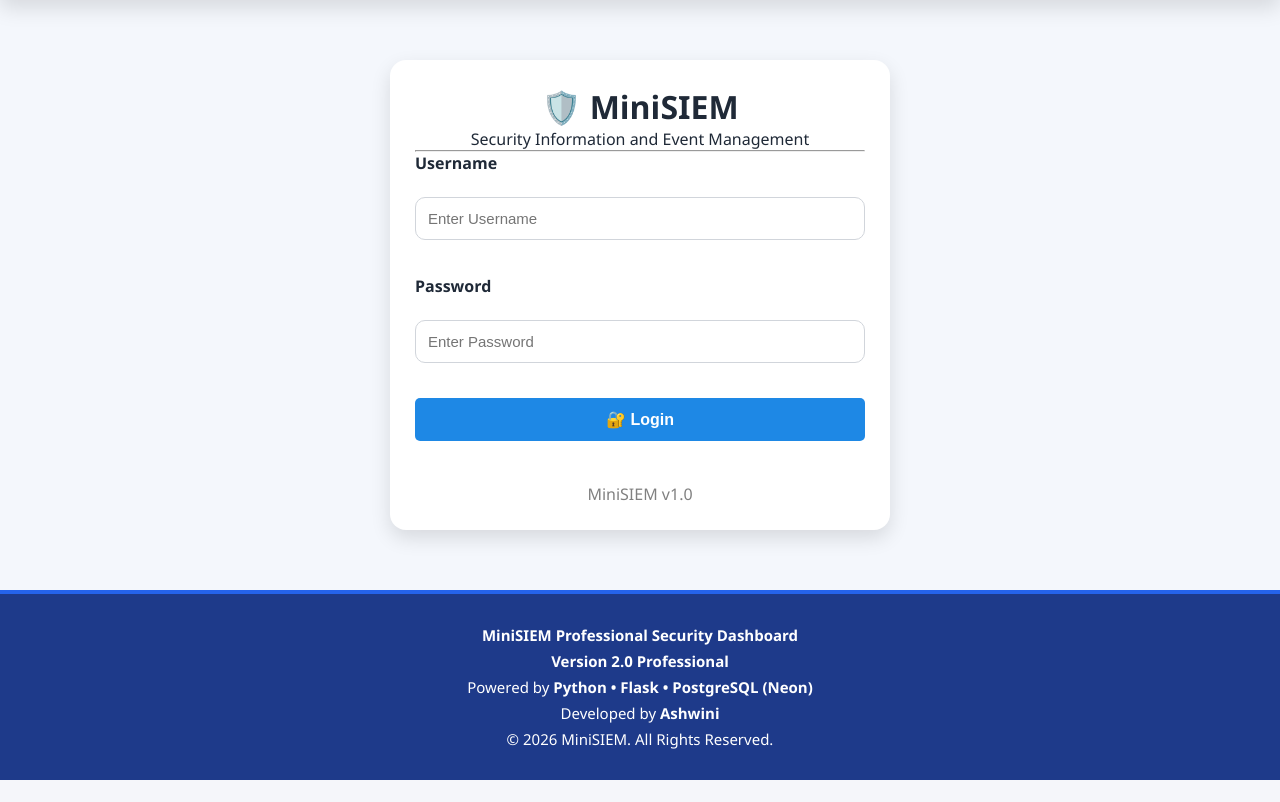
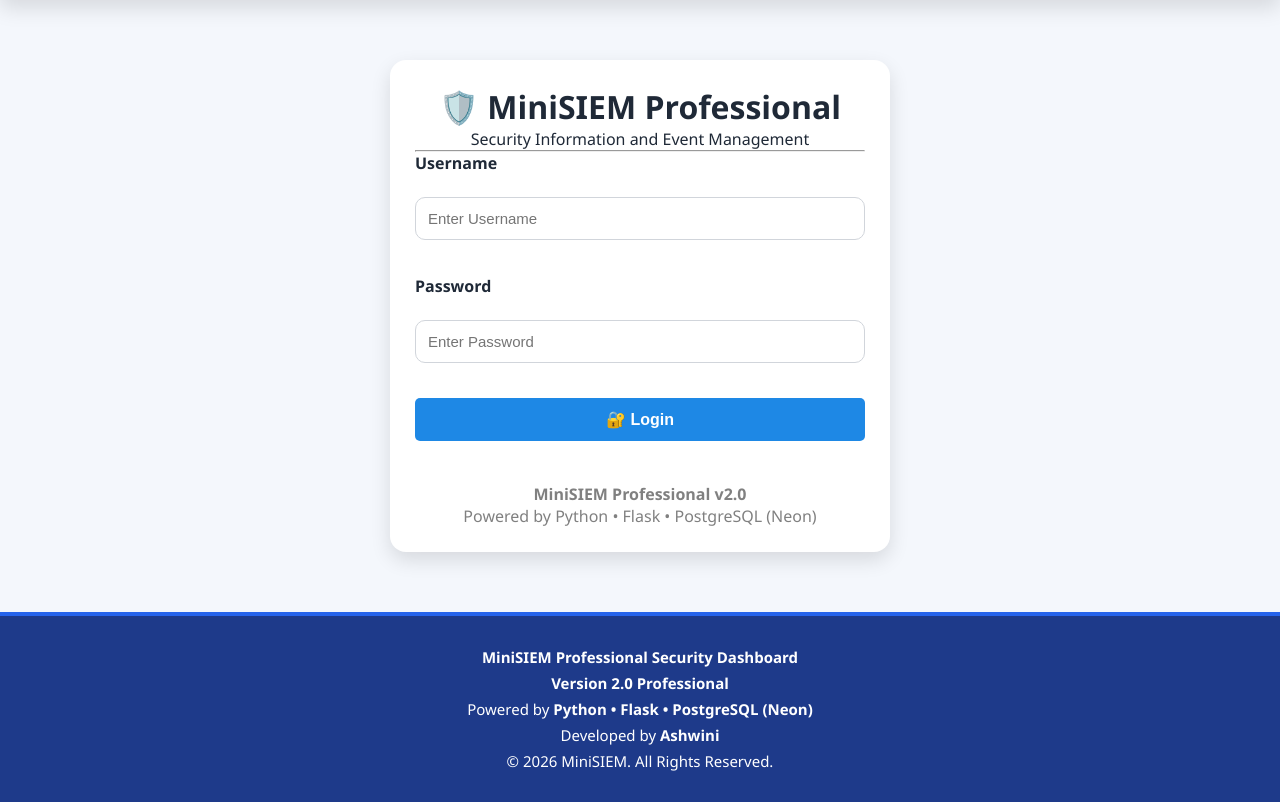
Before and after one commit to ashwinikumar101/MiniSIEM-Professional, a Flask app: page /login in a window 1280 px wide. Shown: the part 78-880 px from the top of the page. Before the commit the page ends 858 px from the top, so only its background shows below. Run offline with Flask 3, Linux system fonts and the light colour scheme; some libraries are stand-ins or nearby versions.

Commit message:
Update login page to MiniSIEM Professional v2.0

```diff
--- a/templates/login.html
+++ b/templates/login.html
@@ -5,7 +5,7 @@
 <div class="card" style="max-width:500px; margin:60px auto;">
 
     <h1 style="text-align:center;">
-        🛡️ MiniSIEM
+        🛡️ MiniSIEM Professional
     </h1>
 
     <p style="text-align:center;">
@@ -73,7 +73,8 @@
 
     <p style="text-align:center; color:gray;">
 
-        MiniSIEM v1.0
+        <strong>MiniSIEM Professional v2.0</strong><br>
+        Powered by Python • Flask • PostgreSQL (Neon)
 
     </p>
 
```
